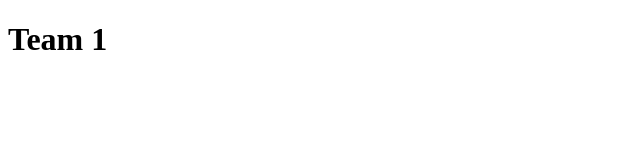
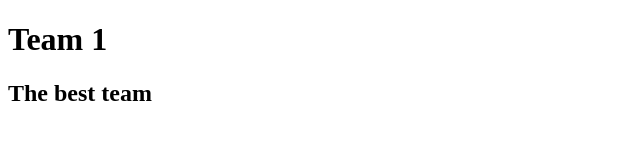
Before and after one commit to celine-leano/team1, a plain HTML site: page index.html in a window 1280 px wide. Shown: the whole page, without its empty margins (0-640 px from the left). Drawn offline with Linux system fonts and the light colour scheme.

Commit message:
Added another header

```diff
--- a/index.html
+++ b/index.html
@@ -6,5 +6,6 @@
 </head>
 <body>
     <h1>Team 1</h1>
+    <h2>The best team</h2>
 </body>
 </html>
```
